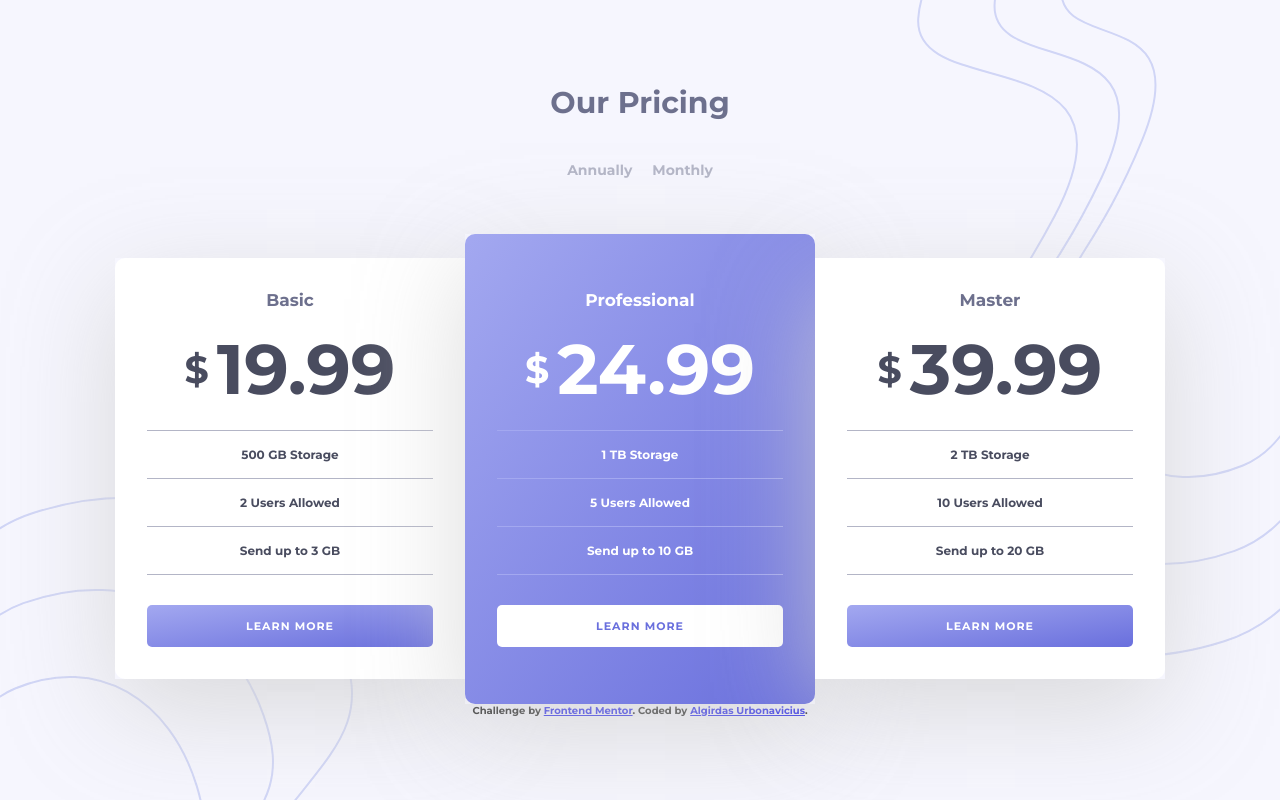
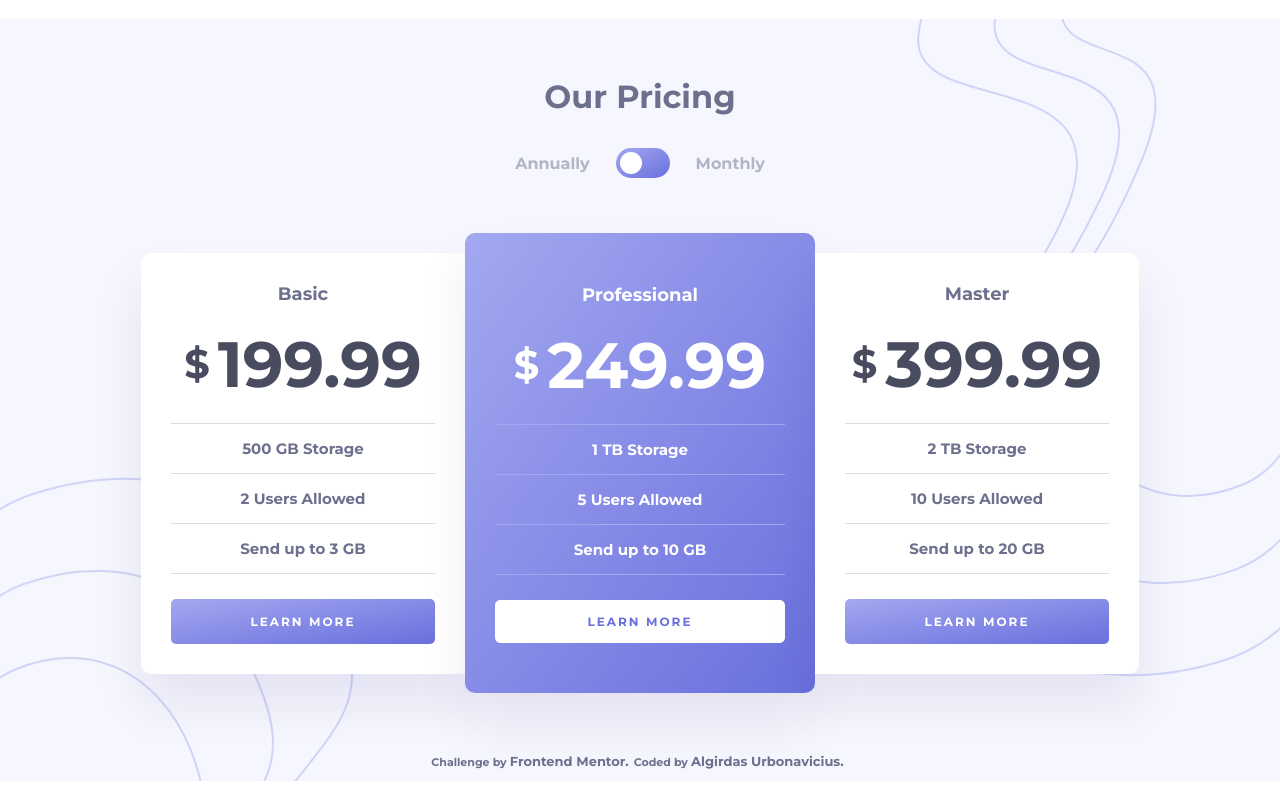
Before and after one commit to AlgirdasU/Pricing-component-with-toggle, a website: page index.html in a window 1280 px wide. Drawn offline with Linux system fonts and the light colour scheme.

Commit message:
Toggle switch cards

```diff
--- a/index.html
+++ b/index.html
@@ -11,6 +11,7 @@
     />
 
     <link rel="stylesheet" href="css/style.css" />
+    <link rel="stylesheet" href="css/queries.css" />
     <link
       rel="icon"
       type="image/png"
@@ -18,27 +19,38 @@
       href="./images/favicon-32x32.png"
     />
 
+    <script defer src="script.js"></script>
     <title>Frontend Mentor | [Challenge Name Here]</title>
   </head>
   <body>
-    <div class="pricing-container">
+    <div class="pricing-background">
       <section class="pricing">
         <div class="pricing__box">
           <h2 class="pricing__heading">Our Pricing</h2>
           <div class="pricing__toggle">
             <p>Annually</p>
+            <div class="pricing__toggle-box">
+              <input type="checkbox" id="switch" class="pricing__checkbox" />
+              <label for="switch" class="pricing__switch"></label>
+            </div>
             <p>Monthly</p>
           </div>
         </div>
-        <div class="card">
-          <div class="card__container">
-            <div class="card__box card__box--front card__box--front-bs">
+
+        <div class="cards">
+          <div class="card card--border-rd-bs card--margin-left">
             <div class="card__option"><span>Basic</span></div>
-              <div class="card__price-box">
+            <div class="card__price-box-monthly card__price-box card__active">
               <div class="card__currency">
                 <span>&dollar;</span>
               </div>
-                <div class="card__price-total">19.99</div>
+              <div class="card__price-total-monthly">19.99</div>
+            </div>
+            <div class="card__price-box-annually card__price-box">
+              <div class="card__currency">
+                <span>&dollar;</span>
+              </div>
+              <div class="card__price-total-annually">199.99</div>
             </div>
             <ul class="card__features-list">
               <li>500 GB Storage</li>
@@ -50,35 +62,25 @@
             </div>
           </div>
 
-            <div class="card__box card__box--back card__box--back-bs">
-              <div class="card__option"><span>Basic</span></div>
-              <div class="card__price-box">
-                <div class="card__currency">
-                  <span>&dollar;</span>
-                </div>
-                <div class="card__price-total">199.99</div>
-              </div>
-              <ul class="card__features-list">
-                <li>500 GB Storage</li>
-                <li>2 Users Allowed</li>
-                <li>Send up to 3 GB</li>
-              </ul>
-              <div class="btn">
-                <a href="#" class="btn__learn-more">Learn More</a>
-              </div>
-            </div>
-          </div>
-
-          <div class="card__container card__container--pr">
-            <div class="card__box card__box--front card__box--front-prof">
+          <div class="card card--pr">
             <div class="card__option card__option--pr">
               <span>Professional</span>
             </div>
-              <div class="card__price-box">
+            <div class="card__price-box-monthly card__price-box card__active">
               <div class="card__currency card__currency--pr">
                 <span>&dollar;</span>
               </div>
-                <div class="card__price-total card__price-total--pr">24.99</div>
+              <div class="card__price-total-monthly card__price-total-pr">
+                24.99
+              </div>
+            </div>
+            <div class="card__price-box-annually card__price-box">
+              <div class="card__currency card__currency--pr">
+                <span>&dollar;</span>
+              </div>
+              <div class="card__price-total-annually card__price-total-pr">
+                249.99
+              </div>
             </div>
             <ul class="card__features-list card__features-list--pr">
               <li>1 TB Storage</li>
@@ -86,41 +88,25 @@
               <li>Send up to 10 GB</li>
             </ul>
             <div class="btn">
-                <a href="#" class="btn__learn-more btn__learn-more-pr"
+              <a href="#" class="btn__learn-more btn__learn-more--pr"
                 >Learn More</a
               >
             </div>
           </div>
 
-            <div class="card__box card__box--back card__box--back-prof">
-              <div class="card__option"><span>Professional</span></div>
-              <div class="card__price-box">
+          <div class="card card--border-rd-ms card--margin-right">
+            <div class="card__option"><span>Master</span></div>
+            <div class="card__price-box-monthly card__price-box card__active">
               <div class="card__currency">
                 <span>&dollar;</span>
               </div>
-                <div class="card__price-total">249.99</div>
+              <div class="card__price-total-monthly">39.99</div>
             </div>
-              <ul class="card__features-list">
-                <li>1 TB Storage</li>
-                <li>5 Users Allowed</li>
-                <li>Send up to 10 GB</li>
-              </ul>
-              <div class="btn">
-                <a href="#" class="btn__learn-more btn__learn-more-pr"
-                  >Learn More</a
-                >
-              </div>
-            </div>
-          </div>
-
-          <div class="card__container">
-            <div class="card__box card__box--front card__box--front-ms">
-              <div class="card__option"><span>Master</span></div>
-              <div class="card__price-box">
+            <div class="card__price-box-annually card__price-box">
               <div class="card__currency">
                 <span>&dollar;</span>
               </div>
-                <div class="card__price-total">39.99</div>
+              <div class="card__price-total-annually">399.99</div>
             </div>
             <ul class="card__features-list">
               <li>2 TB Storage</li>
@@ -129,25 +115,6 @@
             </ul>
             <div class="btn">
               <a href="#" class="btn__learn-more">Learn More</a>
-              </div>
-            </div>
-
-            <div class="card__box card__box--back card__box--back-ms">
-              <div class="card__option"><span>Master</span></div>
-              <div class="card__price-box">
-                <div class="card__currency">
-                  <span>&dollar;</span>
-                </div>
-                <div class="card__price-total">399.99</div>
-              </div>
-              <ul class="card__features-list">
-                <li>2 TB Storage</li>
-                <li>10 Users Allowed</li>
-                <li>Send up to 20 GB</li>
-              </ul>
-              <div class="btn">
-                <a href="#" class="btn__learn-more">Learn More</a>
-              </div>
             </div>
           </div>
         </div>
@@ -168,8 +135,8 @@
             <a
               href="https://www.frontendmentor.io?ref=challenge"
               target="_blank"
-              >Frontend Mentor</a
-            >. Coded by <a href="#">Algirdas Urbonavicius</a>.
+              >Frontend Mentor. </a
+            >Coded by <a href="#">Algirdas Urbonavicius.</a>
           </p>
         </div>
       </footer>
--- a/sass/main.scss
+++ b/sass/main.scss
@@ -1,23 +1,17 @@
 :root {
   // COLORS
+  --light-grey-lines: rgb(220, 220, 220);
   --Very-light-Grayish-Blue: rgb(246, 246, 254);
-  --Light-Grayish-Blue: hsl(234, 14%, 74%);
-  --Grayish-Blue: hsl(233, 13%, 49%);
-  --Dark-Grayish-Blue: hsl(232, 13%, 33%);
+  --Light-Grayish-Blue: rgb(179, 181, 198);
+  --Grayish-Blue: rgb(109, 112, 141);
+  --Dark-Grayish-Blue: rgb(73, 76, 95);
   --Linear-Gradient-light: hsl(236, 72%, 79%);
   --Linear-Gradient-dark: hsl(237, 63%, 64%);
 
-  // --Linear-gradient: (
-  //   to right bottom,
-  //   (hsl(236, 72%, 79%)),
-  //   (hsl(237, 63%, 64%))
-  // );
-}
+  --toggle-gradient-light: rgb(206, 206, 240);
+  --toggle-gradient-dark: rgb(186, 188, 237);
 
-@mixin flex-column-center {
-  display: flex;
-  flex-direction: column;
-  align-items: center;
+  --shadow-light: 0 3rem 5rem rgba(29, 1, 105, 0.08);
 }
 
 * {
@@ -34,26 +28,20 @@ html {
 
 body {
   font-family: "Montserrat", sans-serif;
-  height: 100vh;
-  // width: 100vw;
+  min-height: 100vh;
   display: flex;
   align-items: center;
   justify-content: center;
+  overflow-x: hidden;
 }
 
-.pricing-container {
+.pricing-background {
   max-width: 144rem;
   width: 100%;
-  max-height: 80rem;
-  height: 100%;
-  // margin: auto;
   background-color: var(--Very-light-Grayish-Blue);
   position: relative;
-  z-index: -10;
-  display: flex;
-  align-items: center;
-  justify-content: center;
-  flex-direction: column;
+  z-index: 3;
+  overflow: hidden;
 }
 
 .pricing {
@@ -61,119 +49,156 @@ body {
     display: flex;
     flex-direction: column;
     align-items: center;
-    height: 15rem;
+    margin: 5.8rem 0 5.5rem;
   }
+
   &__heading {
-    font-size: 3rem;
+    font-size: 3.2rem;
     color: var(--Grayish-Blue);
-    margin-bottom: 4rem;
+    margin-bottom: 3.2rem;
   }
 
   &__toggle {
     display: flex;
-    font-size: 1.4rem;
+    align-items: center;
+    font-size: 1.6rem;
     color: var(--Light-Grayish-Blue);
+    gap: 2.6rem;
+  }
 
-    gap: 2rem;
+  // Toggle button start
+  &__switch {
+    display: block;
+    width: 5.4rem;
+    height: 3rem;
+    background: linear-gradient(
+      to right bottom,
+      var(--Linear-Gradient-light),
+      var(--Linear-Gradient-dark)
+    );
+    border-radius: 10rem;
+    position: relative;
+    // transition: 0.3s all;
+    cursor: pointer;
+  }
+
+  // knob
+  &__switch:after {
+    content: "";
+    width: 2.2rem;
+    height: 2.2rem;
+    top: 0.4rem;
+    left: 0.4rem;
+    background: #fff;
+    position: absolute;
+    border-radius: 10rem;
+    transition: 0.2s all;
+  }
+
+  &__switch:hover {
+    background: var(--toggle-gradient-dark);
+  }
+
+  // tacky knob
+  // &__switch:active:after {
+  //   width: 2.2rem;
+  // }
+
+  &__checkbox[type="checkbox"] {
+    height: 0;
+    width: 0;
+    visibility: hidden;
+    position: absolute;
+  }
+
+  &__checkbox:checked + .pricing__switch:after {
+    left: calc(100% - 0.3rem);
+    transform: translateX(-100%);
   }
 }
+// Toggle button end
 
-.card {
+.cards {
+  max-width: 105rem;
   display: grid;
-  grid-template-columns: repeat(3, minmax(min-content, 35rem));
+  grid-template-columns: repeat(3, minmax(27rem, 1fr));
+  justify-content: center;
   align-items: center;
-
-  &__container {
-    position: relative;
-    text-align: center;
-    box-shadow: 0 3rem 10rem rgba(210, 210, 210, 0.8);
-
-    // &--pr {
-    //   padding-top: 5rem;
-    // }
+  margin: 0 auto 6rem;
+}
+%price-box {
+  display: flex;
+  justify-content: center;
+  align-items: center;
+  gap: 0.8rem;
 }
 
-  &__box {
+%total {
+  color: var(--Dark-Grayish-Blue);
+  font-size: 6.4rem;
+}
+.card {
+  text-align: center;
   background-color: #fff;
-    padding: 3.2rem;
+  padding: 3rem;
+
+  &--border-rd-bs {
+    border-bottom-left-radius: 1rem;
+    border-top-left-radius: 1rem;
+    box-shadow: var(--shadow-light);
+  }
+  &--pr {
+    height: 46rem;
     display: flex;
     flex-direction: column;
     justify-content: center;
-
-    // &--front {
-    // }
-    &--back {
-      position: absolute;
-      top: 0;
-      left: 0;
-      visibility: hidden;
-    }
-    &--front-bs {
-      border-top-left-radius: 1rem;
-      border-bottom-left-radius: 1rem;
-    }
-
-    &--back-bs {
-      border-top-left-radius: 1rem;
-      border-bottom-left-radius: 1rem;
-    }
-
-    &--front-prof {
-      height: 47rem;
     border-radius: 1rem;
     background: linear-gradient(
       to right bottom,
       var(--Linear-Gradient-light),
       var(--Linear-Gradient-dark)
     );
-    }
-    &--back-prof {
-      height: 47rem;
-      border-radius: 1rem;
-      background: linear-gradient(
-        to right bottom,
-        var(--Linear-Gradient-light),
-        var(--Linear-Gradient-dark)
-      );
+    box-shadow: var(--shadow-light);
   }
 
-    &--front-ms {
+  &--border-rd-ms {
+    border-bottom-right-radius: 1rem;
     border-top-right-radius: 1rem;
-      border-bottom-right-radius: 1rem;
+    box-shadow: var(--shadow-light);
   }
 
-    &--back-ms {
-      border-top-right-radius: 1rem;
-      border-bottom-right-radius: 1rem;
+  &--margin-left {
+    margin-left: 2.6rem;
   }
 
-    // &--back {
-    //   position: absolute;
-    //   top: 0;
-    //   left: 0;
-    // }
+  &--margin-right {
+    margin-right: 2.6rem;
   }
 
   &__option {
-    font-size: 1.7rem;
     color: var(--Grayish-Blue);
-    margin-bottom: 1.6rem;
+    font-size: 1.8rem;
+    padding-bottom: 2rem;
 
     &--pr {
       color: #fff;
     }
   }
 
-  &__price-box {
-    display: flex;
-    align-items: center;
-    justify-content: center;
-    gap: 0.8rem;
-    // margin-bottom: 5rem;
+  &__price-box-monthly {
+    @extend %price-box;
+  }
+
+  &__active {
+    display: none;
+  }
+
+  &__price-box-annually {
+    @extend %price-box;
   }
 
   &__currency {
-    font-size: 3.8rem;
+    font-size: 4rem;
     color: var(--Dark-Grayish-Blue);
 
     &--pr {
@@ -181,73 +206,93 @@ body {
     }
   }
 
-  &__price-total {
-    font-size: 7rem;
-    color: var(--Dark-Grayish-Blue);
+  &__price-total-monthly {
+    @extend %total;
+  }
 
-    &--pr {
+  &__price-total-pr {
     color: #fff;
+  }
+  &__price-total-annually {
+    @extend %total;
+  }
+
+  &__features-list {
+    padding-top: 2rem;
+  }
+
+  &__features-list li {
+    list-style: none;
+    border-top: 0.1rem solid var(--light-grey-lines);
+    padding: 1.5rem;
+    font-size: 1.5rem;
+    color: var(--Grayish-Blue);
+  }
+  &__features-list--pr li {
+    list-style: none;
+    border-top: 0.1rem solid var(--Linear-Gradient-light);
+    padding: 1.5rem;
+    font-size: 1.5rem;
+    color: #fff;
+  }
+
+  &__features-list li:last-child {
+    border-bottom: 0.1rem solid var(--light-grey-lines);
+    margin-bottom: 2.5rem;
+  }
+
+  &__features-list--pr li:last-child {
+    border-bottom: 0.1rem solid var(--Linear-Gradient-light);
   }
 }
 
-  &__features-list {
-    border-bottom: 0.1rem solid var(--Light-Grayish-Blue);
-    margin: 1.8rem 0 3rem;
-    list-style: none;
-    font-size: 1.2rem;
-
-    &--pr {
-      color: #fff;
-    }
-  }
-
-  &__features-list {
-    li {
-      border-top: 0.1rem solid var(--Light-Grayish-Blue);
-      padding: 1.6rem 0;
-      color: var(--Dark-Grayish-Blue);
-    }
-  }
-  &__features-list--pr {
-    border-bottom: 0.1rem solid var(--Linear-Gradient-light);
-  }
-
-  &__features-list--pr {
-    li {
-      color: #fff;
-      border-top: 0.1rem solid var(--Linear-Gradient-light);
-    }
-  }
-}
-
-// .btn {
-//   cursor: pointer;
-// }
 .btn {
-  &__learn-more {
-    text-transform: uppercase;
-    text-decoration: none;
-    font-size: 1.1rem;
-    letter-spacing: 0.1rem;
   display: flex;
   justify-content: center;
-    padding: 1.4rem 0;
-    background: linear-gradient(
+  text-transform: uppercase;
+  font-size: 1.2rem;
+  letter-spacing: 0.2rem;
+  background-image: linear-gradient(
     to right bottom,
     var(--Linear-Gradient-light),
     var(--Linear-Gradient-dark)
   );
+  border-radius: 0.5rem;
+  cursor: pointer;
+
+  &__learn-more {
+    border-radius: 0.5rem;
+    text-decoration: none;
+    flex: 1 1 auto;
+    padding: 1.4rem 0;
     color: #fff;
+    transition: all 0.2s;
+    border: 0.1rem solid transparent;
+
+    &--pr {
+      padding: 1.3rem 0;
+      background-image: linear-gradient(to right bottom, (#fff), (#fff));
+      color: var(--Linear-Gradient-dark);
       border-radius: 0.5rem;
+      border: 0.1rem solid #fff !important;
     }
-  &__learn-more-pr {
-    // text-decoration: none;
-    // display: flex;
-    // justify-content: center;
-    // padding: 1.5rem 0;
-    background: #fff;
+
+    &--pr:hover {
+      border-radius: 0.5rem;
+      background-image: linear-gradient(
+        to right bottom,
+        var(--Linear-Gradient-light),
+        var(--Linear-Gradient-dark)
+      ) !important;
+      color: #fff !important;
+    }
+  }
+
+  &__learn-more:hover {
+    background-image: linear-gradient(to right bottom, (#fff), (#fff));
+    border: 0.1rem solid var(--Dark-Grayish-Blue);
+    border-radius: 0.5rem;
     color: var(--Linear-Gradient-dark);
-    // border-radius: 0.5rem;
   }
 }
 
@@ -265,5 +310,33 @@ body {
     z-index: -1;
   }
 }
-// .footer {
-// }
+
+.footer {
+  text-align: center;
+  margin-bottom: 1.2rem;
+
+  &__attribution p,
+  &__attribution a {
+    display: inline-block;
+    font-size: 1.1rem;
+    color: var(--Grayish-Blue);
+  }
+
+  &__attribution a {
+    border-radius: 0.2rem;
+    text-decoration: none;
+    font-size: 1.3rem;
+    margin-right: 0.5rem;
+  }
+
+  &__attribution a:hover {
+    color: var(--Dark-Grayish-Blue);
+    transition: all 0.1s;
+  }
+}
+
+// Tab key will change selection color
+*:focus {
+  outline: none;
+  box-shadow: 0 0 0 0.2rem var(--Linear-Gradient-dark);
+}
```
Also changed, not shown: css/queries.css (added, +46 -0 lines), script.js (added, +14 -0 lines), README-template.md (deleted), README.md, css/style.css, images/annually.png (added), images/mobile01.jpg (added). Lines whose indentation alone changed are shown as unchanged.
